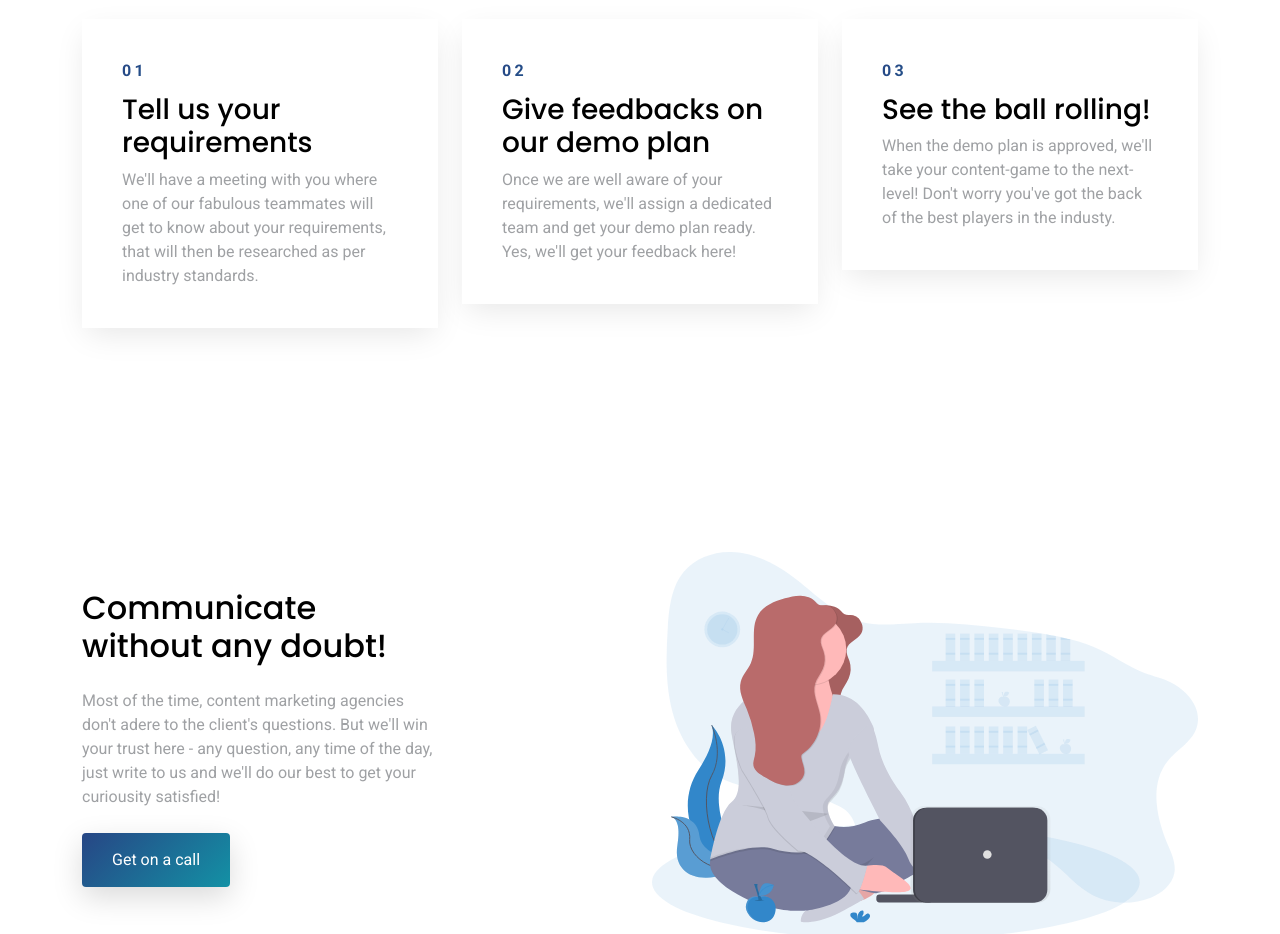
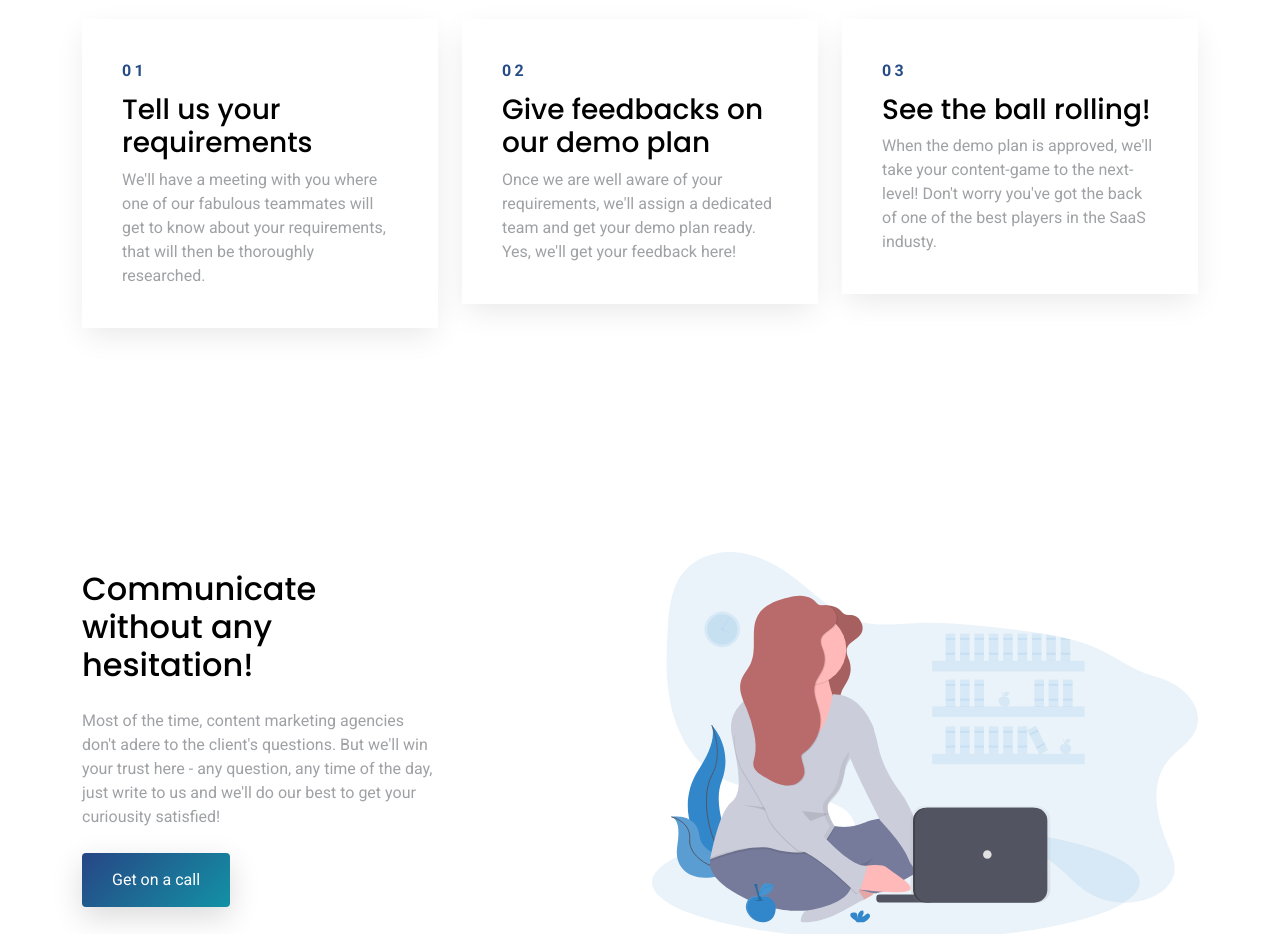
Before and after one commit to irashmipandey/midiya, a plain HTML site: page index.html in a window 1280 px wide. Shown: the part 2120-3054 px from the top of the page. Drawn offline with Linux system fonts and the light colour scheme.

Commit message:
Update index.html

```diff
--- a/index.html
+++ b/index.html
@@ -145,7 +145,7 @@
             <div class="step">
               <span class="number">01</span>
               <h3>Tell us your requirements</h3>
-              <p>We'll have a meeting with you where one of our fabulous teammates will get to know about your requirements, that will then be researched as per industry standards.</p>
+              <p>We'll have a meeting with you where one of our fabulous teammates will get to know about your requirements, that will then be thoroughly researched.</p>
             </div>
           </div>
           <div class="col-md-4">
@@ -159,7 +159,7 @@
             <div class="step">
               <span class="number">03</span>
               <h3>See the ball rolling!</h3>
-              <p>When the demo plan is approved, we'll take your content-game to the next-level! Don't worry you've got the back of the best players in the industy.</p>
+              <p>When the demo plan is approved, we'll take your content-game to the next-level! Don't worry you've got the back of one of the best players in the SaaS industy.</p>
             </div>
           </div>
         </div>
@@ -171,7 +171,7 @@
       <div class="container">
         <div class="row align-items-center">
           <div class="col-md-4 me-auto">
-            <h2 class="mb-4">Communicate without any doubt!</h2>
+            <h2 class="mb-4">Communicate without any hesitation!</h2>
             <p class="mb-4">Most of the time, content marketing agencies don't adere to the client's questions. But we'll win your trust here - any question, any time of the day, just write to us and we'll do our best to get your curiousity satisfied!</p>
             <p><a href="https://calendly.com/midiya/consultationcall" class="btn btn-primary">Get on a call</a></p>
           </div>
```
